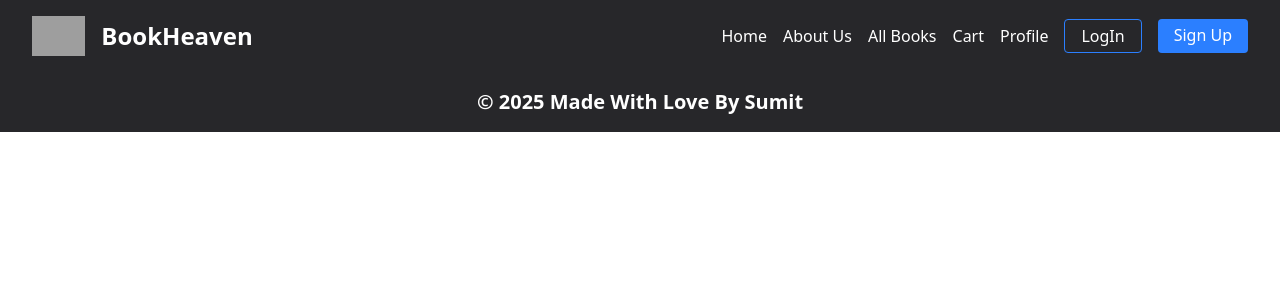
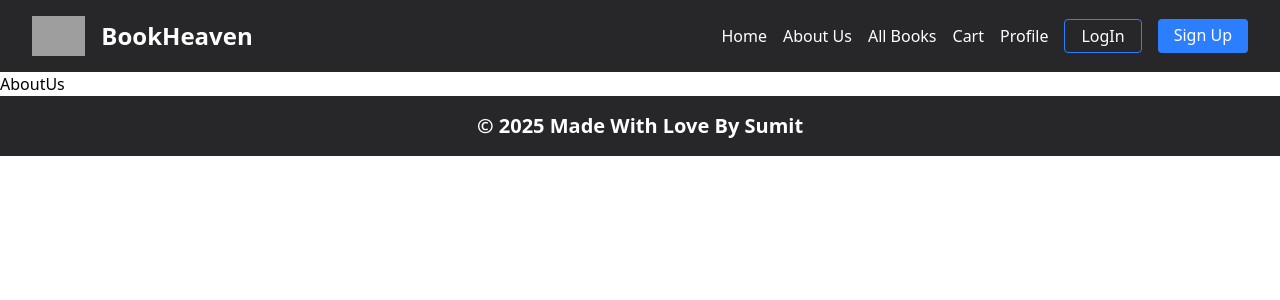
Before and after one commit to Sumitpal0572/BookStore-Frontend, a React (Vite) app: page /about-us in a window 1280 px wide. Shown: the top 300 px of the page. Built offline with nearby package versions, Linux system fonts and the light colour scheme; grey boxes are pictures that could not be loaded.

Commit message:
fix the code

```diff
--- a/src/App.jsx
+++ b/src/App.jsx
@@ -1,6 +1,6 @@
 import React from "react";
 import Home from "./pages/Home";
-import Navbar from "./components/Navbar/navbar";
+import Navbar from "./components/Navbar/Navbar";
 import Footer from "./components/Footer/Footer";
 import { BrowserRouter as Router, Routes, Route } from "react-router-dom";
 import SignUp from "./pages/SignUp";
@@ -8,6 +8,7 @@
 import LogIn from "./pages/LogIn";
 import Cart from "./pages/Cart";
 import Profile from "./pages/Profile";
+import AboutUs from "./pages/AboutUs";
 
 const App = () => {
   return (
@@ -16,6 +17,7 @@
         <Navbar />
         <Routes>
           <Route exact path="/" element={<Home />} />
+          <Route path="/about-us" element={<AboutUs />} />
           <Route path="/all-books" element={<AllBooks />} />
           <Route path="/cart" element={<Cart />} />
           <Route path="/Profile" element={<Profile />} />
--- /dev/null
+++ b/src/pages/AboutUs.jsx
@@ -0,0 +1,9 @@
+import React from 'react'
+
+const AboutUs = () => {
+  return (
+    <div>AboutUs</div>
+  )
+}
+
+export default AboutUs
```
